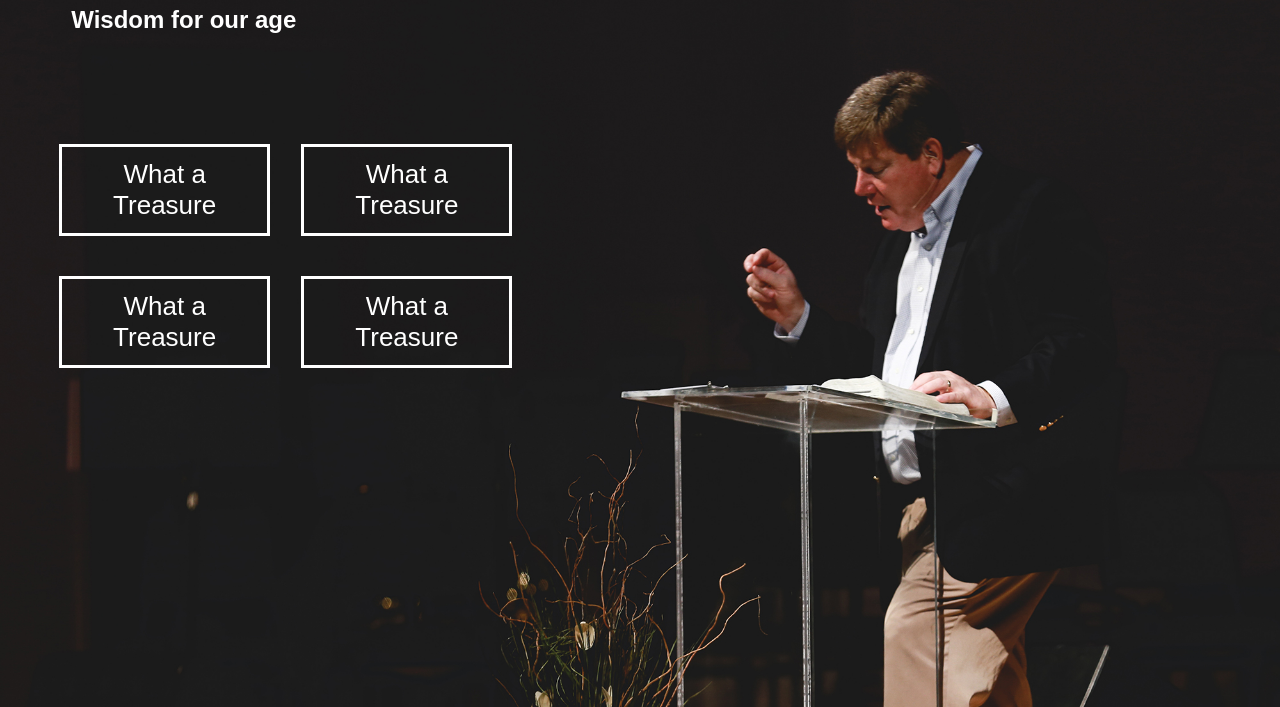
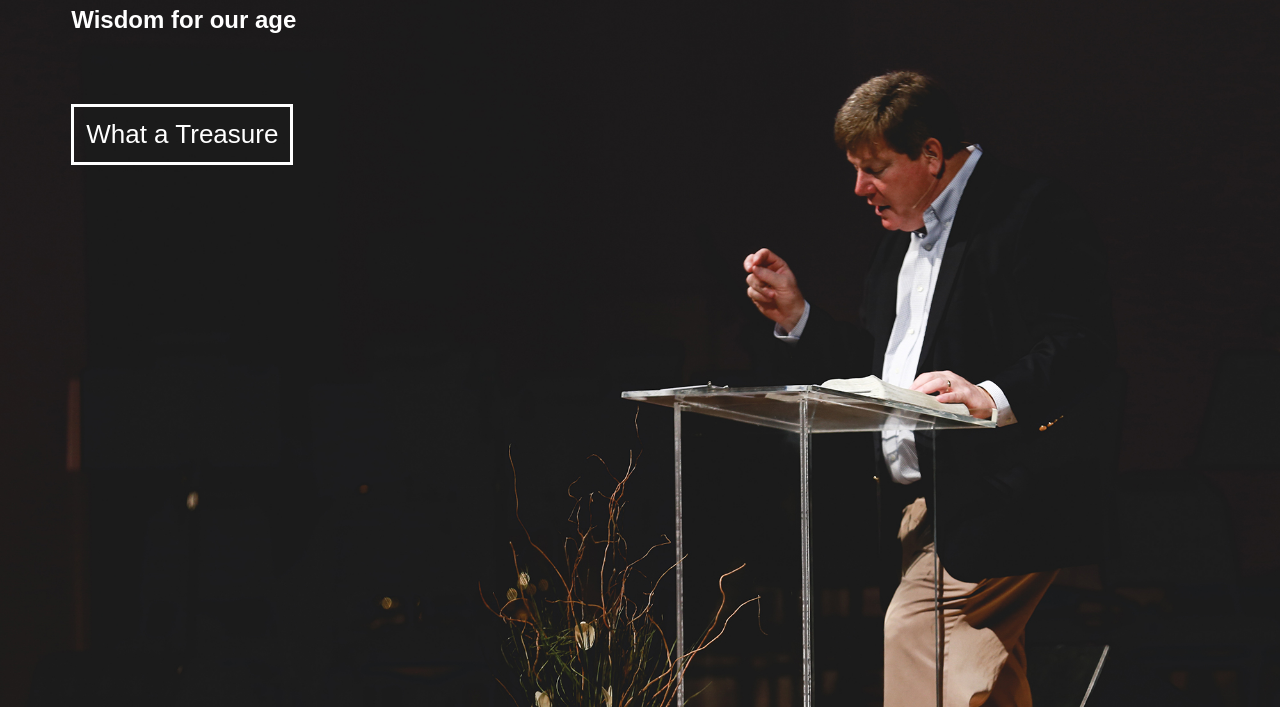
Before and after one commit to mattheweseitz/mattheweseitz.github.io, a plain HTML site: page index.html in a window 1280 px wide. Shown: the part 93-800 px from the top of the page. Drawn offline with nearby package versions, Linux system fonts and the light colour scheme.

Commit message:
Update index.html

```diff
--- a/index.html
+++ b/index.html
@@ -17,31 +17,13 @@
 <h1>CALVINISMS</h1>
 <h2 style="padding-bottom: 50px;">Wisdom for our age</h2>
 
-<div class="calvin-grid-container">
 
-	<div class="calvin-grid-item"
-						<audio id="treasure" src="https://raw.githubusercontent.com/mattheweseitz/mattheweseitz.github.io/master/Media/audio/what-a-treasure.mp3" preload="auto"></audio>
-						<button class = "button" onclick="document.getElementById('treasure').play();">What a Treasure</button>
-					</div>
 
-					<div class="calvin-grid-item"
-										<audio id="treasure" src="https://raw.githubusercontent.com/mattheweseitz/mattheweseitz.github.io/master/Media/audio/what-a-treasure.mp3" preload="auto"></audio>
-										<button class = "button" onclick="document.getElementById('treasure').play();">What a Treasure</button>
-									</div>
-
-									<div class="calvin-grid-item"
-														<audio id="treasure" src="https://raw.githubusercontent.com/mattheweseitz/mattheweseitz.github.io/master/Media/audio/what-a-treasure.mp3" preload="auto"></audio>
-														<button class = "button" onclick="document.getElementById('treasure').play();">What a Treasure</button>
-													</div>
-
-													<div class="calvin-grid-item"
-																		<audio id="treasure" src="https://raw.githubusercontent.com/mattheweseitz/mattheweseitz.github.io/master/Media/audio/what-a-treasure.mp3" preload="auto"></audio>
-																		<button class = "button" onclick="document.getElementById('treasure').play();">What a Treasure</button>
-																	</div>
+			<audio id="treasure" src="https://raw.githubusercontent.com/mattheweseitz/mattheweseitz.github.io/master/Media/audio/what-a-treasure.mp3" preload="auto"></audio>
+			<button class = "button" onclick="document.getElementById('treasure').play();">What a Treasure</button>
 
 
 
-</div>
 
 
 </html>
```
